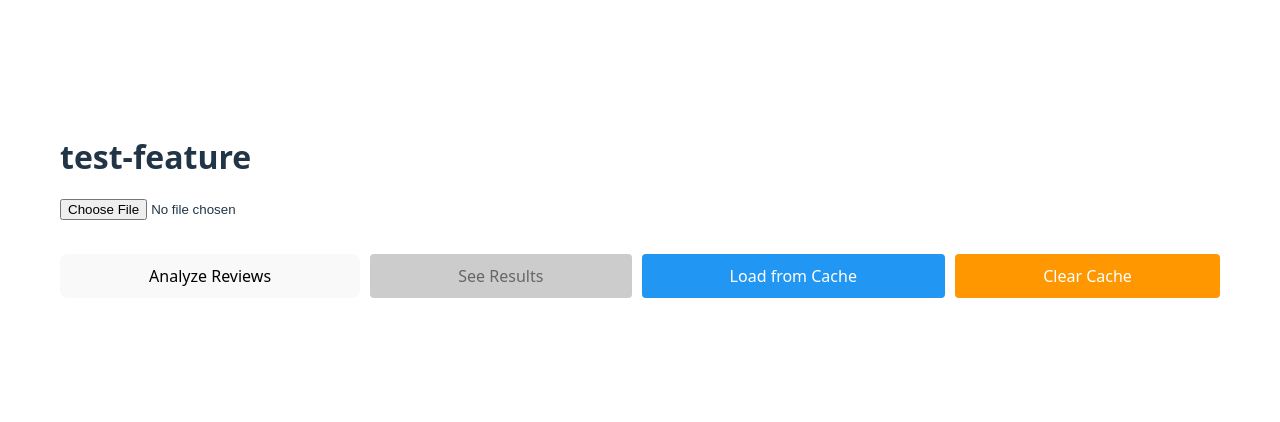
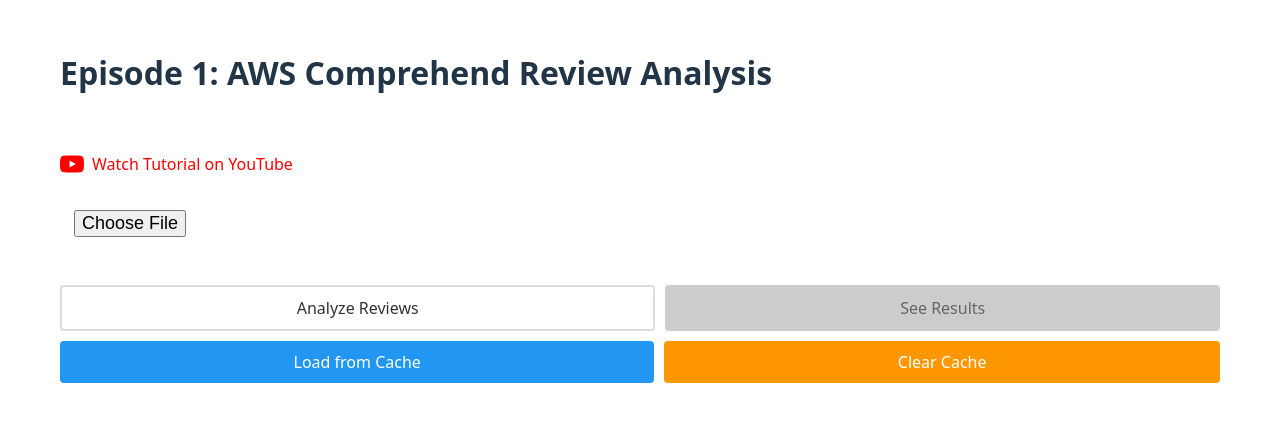
Before and after one commit to darius-arian/learn_ai_enterprise_careers, a React (Vite) app in the folder videos/01-aws-comprehend-review-analysis/frontend/: page / in a window 1280 px wide. Shown: the part 182-604 px from the top of the page. Built offline with nearby package versions, Linux system fonts and the light colour scheme.

Commit message:
Update UI: Add Episode 1 title, author name, YouTube link, and improve button layout

```diff
--- a/videos/01-aws-comprehend-review-analysis/frontend/src/App.jsx
+++ b/videos/01-aws-comprehend-review-analysis/frontend/src/App.jsx
@@ -151,23 +151,41 @@
       boxSizing: 'border-box',
       overflowX: 'hidden'
     }}>
-      <h1 style={{ fontSize: 'clamp(1.5rem, 5vw, 2rem)', wordBreak: 'break-word' }}>test-feature</h1>
+      <h1 style={{ fontSize: 'clamp(1.5rem, 5vw, 2rem)', wordBreak: 'break-word' }}>Episode 1: AWS Comprehend Review Analysis</h1>
+      <p style={{ fontSize: '1rem', color: '#fff', marginTop: '8px', marginBottom: '16px' }}>By Darius Arian</p>
+      <a href="https://www.youtube.com/@learn_ai_enterprise_careers" target="_blank" rel="noopener noreferrer" style={{ display: 'flex', alignItems: 'center', justifyContent: 'flex-start', gap: '8px', textDecoration: 'none', color: '#FF0000', fontSize: '16px', marginBottom: '20px' }}>
+        <svg width="24" height="24" viewBox="0 0 24 24" fill="currentColor">
+          <path d="M23.498 6.186a3.016 3.016 0 0 0-2.122-2.136C19.505 3.545 12 3.545 12 3.545s-7.505 0-9.377.505A3.017 3.017 0 0 0 .502 6.186C0 8.07 0 12 0 12s0 3.93.502 5.814a3.016 3.016 0 0 0 2.122 2.136c1.871.505 9.376.505 9.376.505s7.505 0 9.377-.505a3.015 3.015 0 0 0 2.122-2.136C24 15.93 24 12 24 12s0-3.93-.502-5.814zM9.545 15.568V8.432L15.818 12l-6.273 3.568z"/>
+        </svg>
+        <span>Watch Tutorial on YouTube</span>
+      </a>
 
       <input type="file" accept=".json" onChange={onFileChange} style={{
         width: '100%',
-        maxWidth: '400px',
+        maxWidth: '600px',
         marginBottom: '10px',
-        boxSizing: 'border-box'
+        boxSizing: 'border-box',
+        padding: '12px',
+        fontSize: '18px',
+        color: '#fff',
+        backgroundColor: 'rgba(255, 255, 255, 0.1)',
+        border: '2px solid rgba(255, 255, 255, 0.3)',
+        borderRadius: '8px',
+        cursor: 'pointer'
       }} />
       <br /><br />
 
-      <div style={{ display: 'flex', flexWrap: 'wrap', gap: '10px', marginBottom: '20px' }}>
+      <div style={{ display: 'flex', flexWrap: 'wrap', gap: '10px', marginBottom: '10px' }}>
         <button onClick={analyze} style={{
           padding: '10px 20px',
           fontSize: '16px',
           cursor: 'pointer',
           flex: '1 1 auto',
-          minWidth: '150px'
+          minWidth: '150px',
+          backgroundColor: '#fff',
+          color: '#333',
+          border: '2px solid #ddd',
+          borderRadius: '4px'
         }}>
           Analyze Reviews
         </button>
@@ -188,6 +206,9 @@
         >
           See Results
         </button>
+      </div>
+
+      <div style={{ display: 'flex', flexWrap: 'wrap', gap: '10px', marginBottom: '20px' }}>
         <button
           onClick={loadFromCache}
           style={{
```
